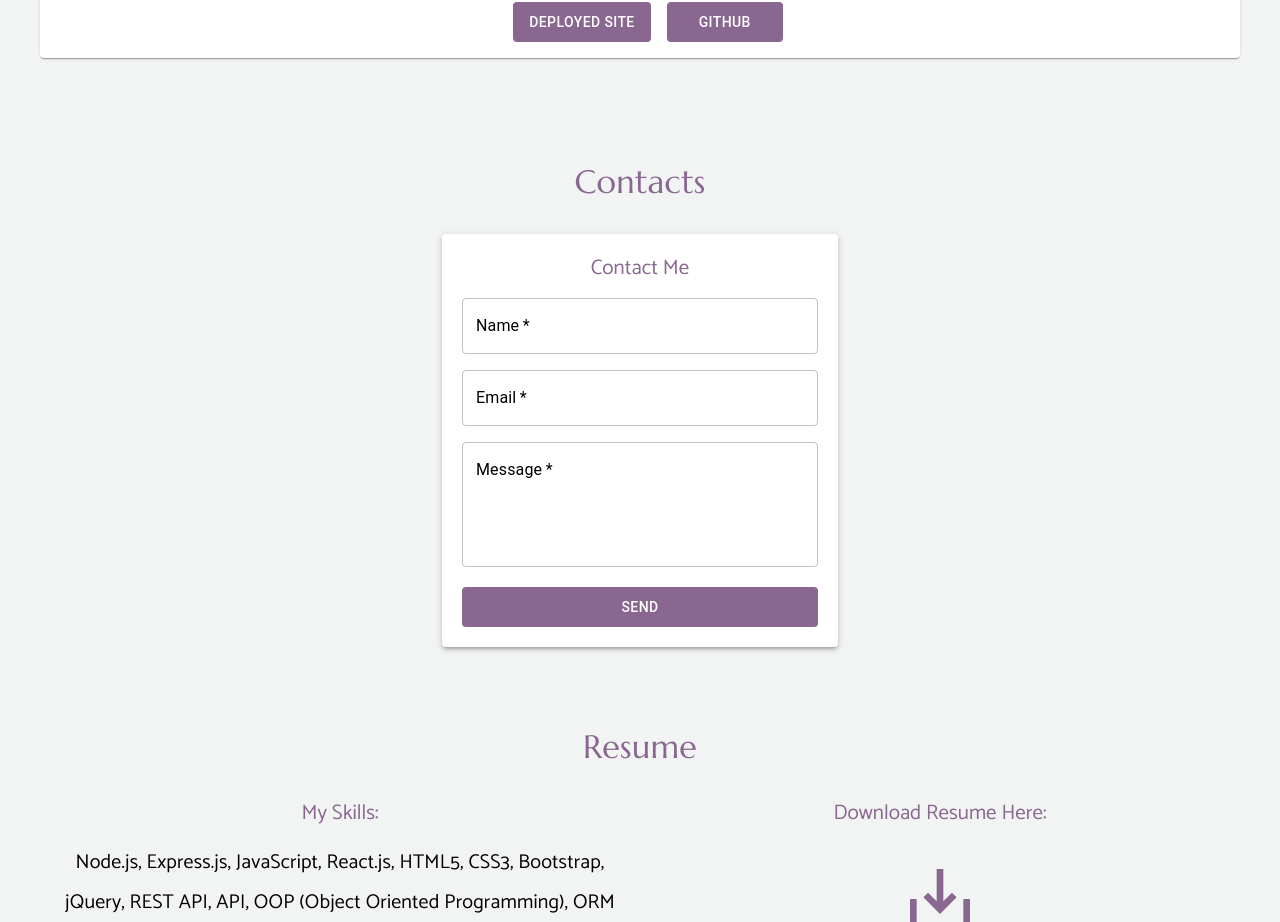
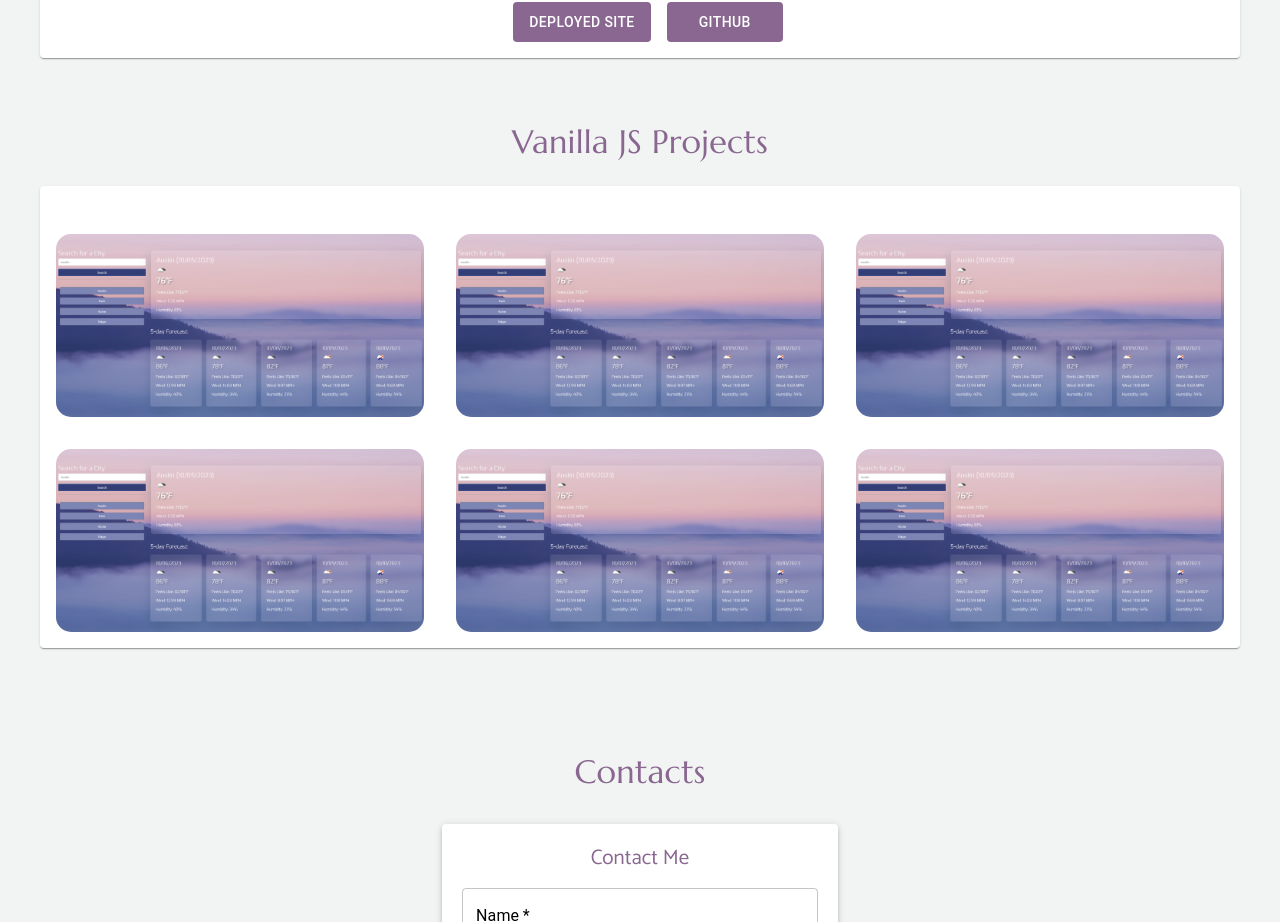
Before and after one commit to AlinaB108/personal-portfolio-react, a React (Create React App) app: page / in a window 1280 px wide. Shown: the part 2958-3880 px from the top of the page. Built offline with nearby package versions, Linux system fonts and the light colour scheme.

Commit message:
Added templates for smaller projects

```diff
--- a/src/components/About/About.js
+++ b/src/components/About/About.js
@@ -5,7 +5,7 @@ import wintersummer from "../../assets/images/wintersummer.jpg";
 import { useTypingEffect } from '../../components/typing-effect';
 
 function About() {
-  const text = useTypingEffect(">Greetings!", 400);
+  const text = useTypingEffect(">Greetings!", 350);
 
   return (
     <Grid id="About">
--- a/src/components/Projects/Projects.js
+++ b/src/components/Projects/Projects.js
@@ -15,8 +15,8 @@ function Projects() {
         </Typography>
       </Grid>
 
-            {/* First Project */}
-            <Paper sx={{ my:3 }}>
+      {/* First Project */}
+      <Paper sx={{ my:3 }}>
         <Grid container justifyContent="center" alignItems="center" spacing={2} sx={{ mt: 4 }}>
           <Grid item xs={12} sm={6} container justifyContent="center" alignItems="center">
             <Typography variant="h5" textAlign='center'>
@@ -32,7 +32,7 @@ function Projects() {
             </Grid>
           </Grid>
           <Grid item xs={12} sm={6} container justifyContent="center" alignItems="center">
-            <img src={irsdispute} alt="Screenshots of my app" width='80%' height='auto' style={{ borderRadius: '25px' }} className='me' />
+            <img src={irsdispute} alt="Screenshots of my app" width='80%' height='auto' style={{ borderRadius: '25px' }}/>
           </Grid>
         </Grid>
         <Grid item xs={12} container justifyContent="center">
@@ -66,7 +66,7 @@ function Projects() {
             </Grid>
           </Grid>
           <Grid item xs={12} sm={6} container justifyContent="center" alignItems="center">
-            <img src={blobmania} alt="Screenshots of my app" width='80%' height='auto' style={{ borderRadius: '25px' }} className='me' />
+            <img src={blobmania} alt="Screenshots of my app" width='80%' height='auto' style={{ borderRadius: '25px' }}/>
           </Grid>
         </Grid>
         <Grid item xs={12} container justifyContent="center">
@@ -100,7 +100,7 @@ function Projects() {
             </Grid>
           </Grid>
           <Grid item xs={12} sm={6} container justifyContent="center" alignItems="center">
-            <img src={sidekick} alt="Screenshots of my app" width='80%' height='auto' style={{ borderRadius: '25px' }} className='me' />
+            <img src={sidekick} alt="Screenshots of my app" width='80%' height='auto' style={{ borderRadius: '25px' }}/>
           </Grid>
         </Grid>
         <Grid item xs={12} container justifyContent="center" >
@@ -133,7 +133,7 @@ function Projects() {
             </Grid>
           </Grid>
           <Grid item xs={12} sm={6} container justifyContent="center" alignItems="center">
-            <img src={blog} alt="Screenshots of my app" width='80%' height='auto' style={{ borderRadius: '25px' }} className='me' />
+            <img src={blog} alt="Screenshots of my app" width='80%' height='auto' style={{ borderRadius: '25px' }}/>
           </Grid>
         </Grid>
         <Grid item xs={12} container justifyContent="center">
@@ -163,7 +163,7 @@ function Projects() {
             </Grid>
           </Grid>
           <Grid item xs={12} sm={6} container justifyContent="center" alignItems="center">
-            <img src={weather} alt="Screenshots of my app" width='80%' height='auto' style={{ borderRadius: '25px' }} className='me' />
+            <img src={weather} alt="Screenshots of my app" width='80%' height='auto' style={{ borderRadius: '25px' }}/>
           </Grid>
         </Grid>
         <Grid item xs={12} container justifyContent="center">
@@ -175,6 +175,38 @@ function Projects() {
           </Link>
         </Grid>
       </Paper>
+
+      {/* Vanilla JS Projects */}
+      <Grid item xs={12} sx={{ mt: 5 }}>
+        <Typography variant="h4" textAlign='center'>
+          Vanilla JS Projects
+        </Typography>
+      </Grid>
+      <Paper sx={{ my: 3 }}>
+        <Grid container justifyContent="center" alignItems="center" sx={{ mt: 4 }}>
+          {/* First row */}
+          <Grid item xs={12} sm={4} md={4} sx={{ p: 2 }} container justifyContent="center">
+            <img src={weather} alt="1" width='100%' height='auto' style={{ borderRadius: '15px' }}/>
+          </Grid>
+          <Grid item xs={12} sm={4} md={4} sx={{ p: 2 }} container justifyContent="center">
+            <img src={weather} alt="1" width='100%' height='auto' style={{ borderRadius: '15px' }}/>
+          </Grid>
+          <Grid item xs={12} sm={4} md={4} sx={{ p: 2 }} container justifyContent="center">
+            <img src={weather} alt="1" width='100%' height='auto' style={{ borderRadius: '15px' }}/>
+          </Grid>
+
+          {/* Second row */}
+          <Grid item xs={12} sm={4} md={4} sx={{ p: 2 }} container justifyContent="center">
+            <img src={weather} alt="1" width='100%' height='auto' style={{ borderRadius: '15px' }}/>
+          </Grid>
+          <Grid item xs={12} sm={4} md={4} sx={{ p: 2 }} container justifyContent="center">
+            <img src={weather} alt="1" width='100%' height='auto' style={{ borderRadius: '15px' }}/>
+          </Grid>
+          <Grid item xs={12} sm={4} md={4} sx={{ p: 2 }} container justifyContent="center">
+            <img src={weather} alt="1" width='100%' height='auto' style={{ borderRadius: '15px' }}/>
+          </Grid>
+        </Grid>
+      </Paper>
     </Grid>
   );
 }
```
